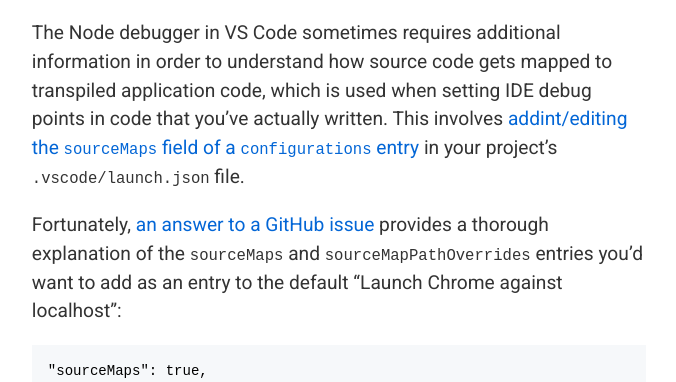
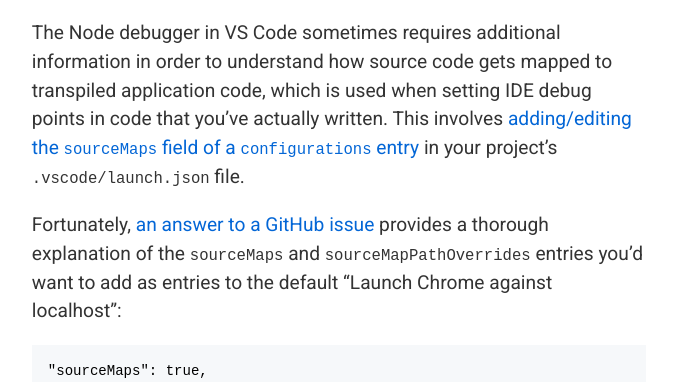
Before and after one commit to geordgez/geordgez.github.io, a Jekyll site: the page built from _posts/2019-08-11-angular-multi-project-vscode-breakpoints.md, in a window 1280 px wide. Shown: the part 901-1283 px from the top of the page, without its empty margins (301-977 px from the left). Built offline with Jekyll 4.4.1, drawn with Linux system fonts in a browser that asks for light colours.

Commit message:
Fix minor typos on VS Code Angular debug jot

````diff
--- a/_posts/2019-08-11-angular-multi-project-vscode-breakpoints.md
+++ b/_posts/2019-08-11-angular-multi-project-vscode-breakpoints.md
@@ -11,9 +11,9 @@ As is typical with development setup questions, the answer is quite obvious in r
 ### Solution: adjust your source maps
 I'm assuming you've already installed the ["Debugger for Chrome" extension for VS Code](https://code.visualstudio.com/blogs/2016/02/23/introducing-chrome-debugger-for-vs-code) and generated a workspace application sub-project using the Angular CLI e.g. `ng generate application new-app`.
 
-The Node debugger in VS Code sometimes requires additional information in order to understand how source code gets mapped to transpiled application code, which is used when setting IDE debug points in code that you've actually written. This involves [addint/editing the `sourceMaps` field of a `configurations` entry](https://code.visualstudio.com/docs/nodejs/nodejs-debugging#_source-maps) in your project's `.vscode/launch.json` file.
+The Node debugger in VS Code sometimes requires additional information in order to understand how source code gets mapped to transpiled application code, which is used when setting IDE debug points in code that you've actually written. This involves [adding/editing the `sourceMaps` field of a `configurations` entry](https://code.visualstudio.com/docs/nodejs/nodejs-debugging#_source-maps) in your project's `.vscode/launch.json` file.
 
-Fortunately, [an answer to a GitHub issue](https://github.com/angular/angular-cli/issues/13154#issuecomment-445725373) provides a thorough explanation of the `sourceMaps` and `sourceMapPathOverrides` entries you'd want to add as an entry to the default "Launch Chrome against localhost":
+Fortunately, [an answer to a GitHub issue](https://github.com/angular/angular-cli/issues/13154#issuecomment-445725373) provides a thorough explanation of the `sourceMaps` and `sourceMapPathOverrides` entries you'd want to add as entries to the default "Launch Chrome against localhost":
 ```
 "sourceMaps": true,
 "sourceMapPathOverrides": {
````
